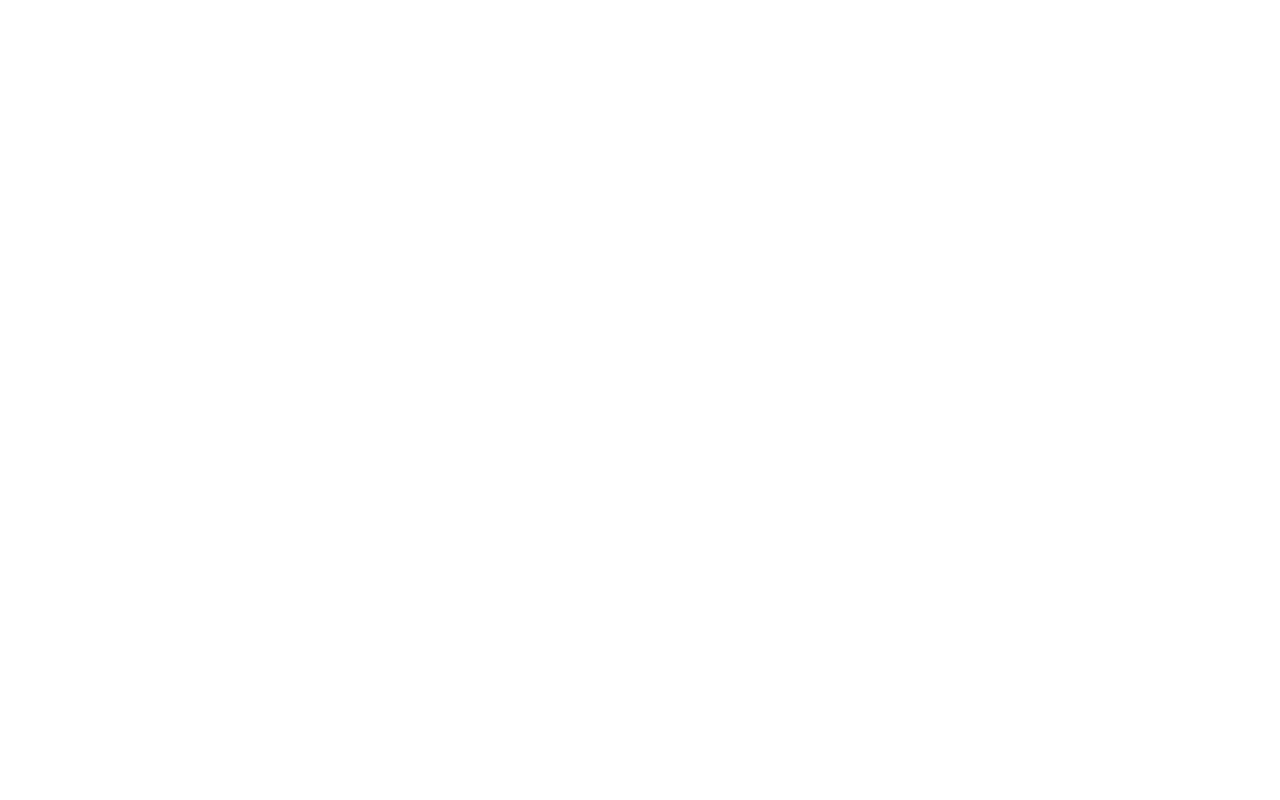
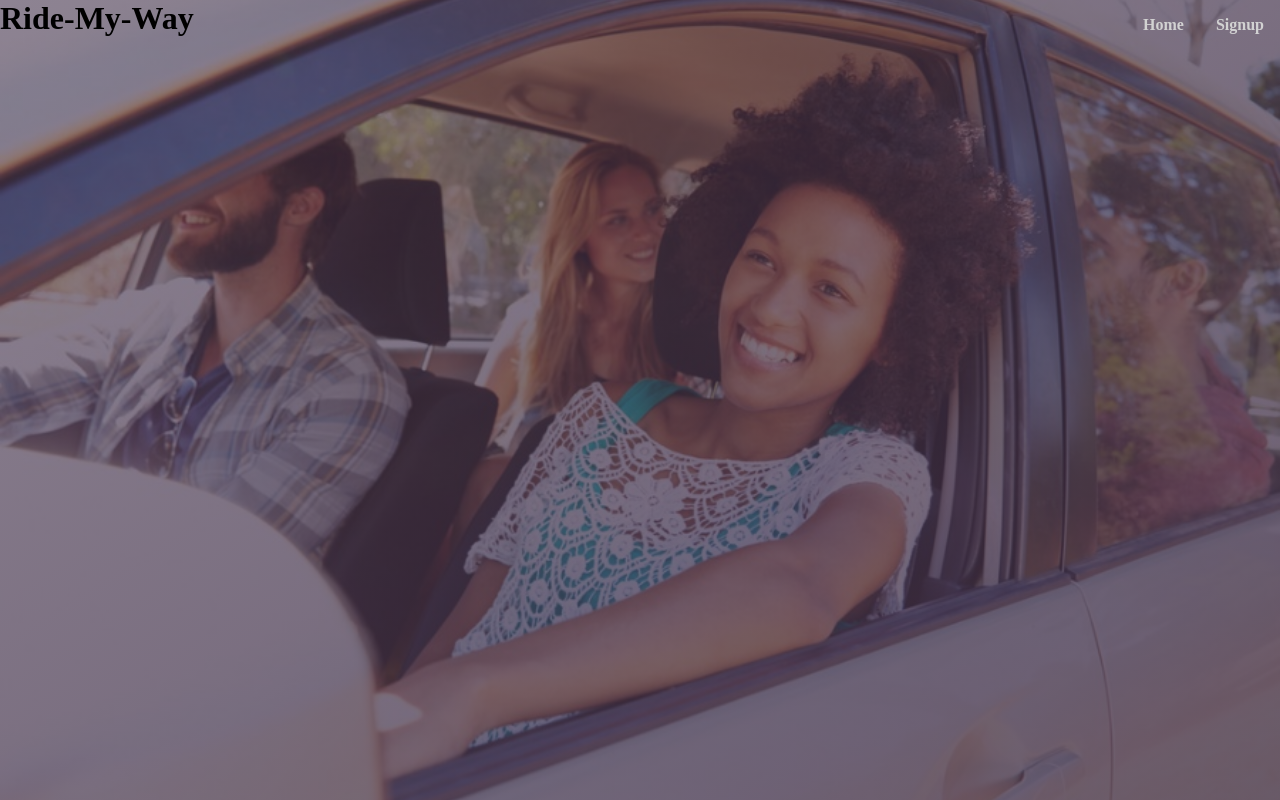
Before and after one commit to kleva-j/Ride-My-Way, a plain HTML site: page template/html/sign-in.html in a window 1280 px wide. Drawn offline with Linux system fonts and the light colour scheme.

Commit message:
feat: add sign-in page

```diff
--- a/template/html/sign-in.html
+++ b/template/html/sign-in.html
@@ -0,0 +1,37 @@
+<!DOCTYPE html>
+<html lang="en">
+
+  <head>
+    <meta charset="UTF-8">
+    <meta name="viewport" content="width=device-width, initial-scale=1.0">
+    <meta http-equiv="X-UA-Compatible" content="ie=edge">
+    <meta name="description" content="A carpooling application that provides drivers with the ability to create ride offers and passengers to join available ride offers.">
+    <meta name="keyword" content="Ride-My-Way Carpooling Drive Ride">
+    <meta name="author" content="Michael Obasi">
+    <title>Ride my way | Sign In </title>
+    <link rel="stylesheet" href="../stylesheet/style.css">
+  </head>
+
+  <body>
+    <div class="container">
+
+      <header class="main">
+        <nav class="nav-bar">
+          <div class="logo">
+            <strong>Ride-My-Way</strong>
+          </div>
+          <div class="navigations">
+            <div class="join">
+              <a href="../index.html">Home</a>
+            </div>
+            <div class="join">
+              <a href="signup.html">Signup</a>
+            </div>
+          </div>
+        </nav>
+      </header>
+
+    </div>
+  </body>
+
+</html>
```
Also changed, not shown: template/stylesheet/style.css (line endings or trailing spaces).
